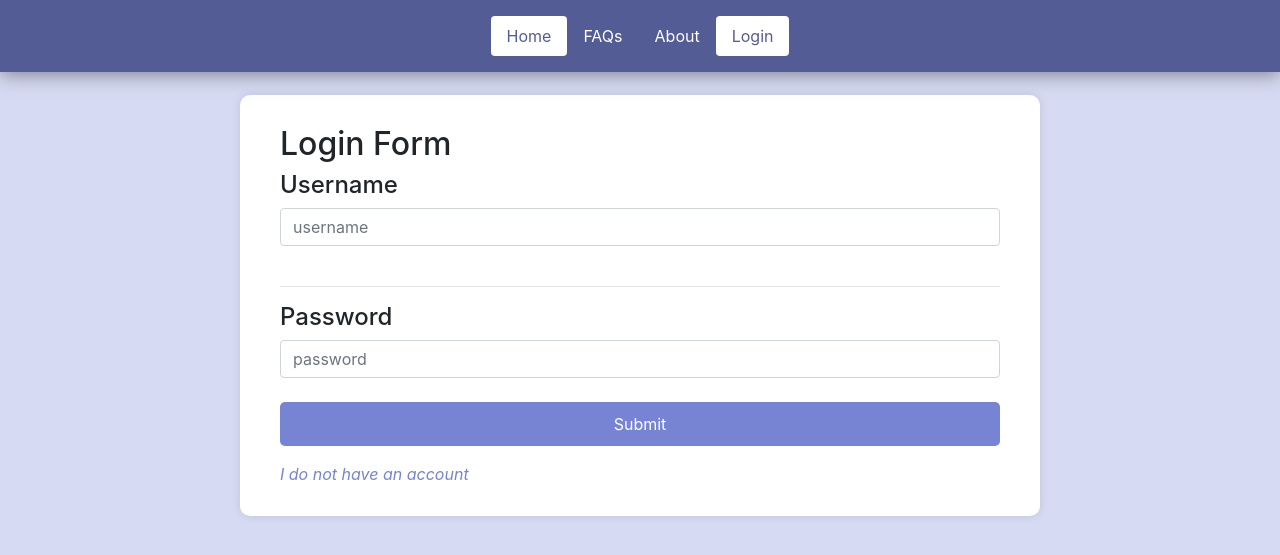
After one commit to kapalaq/DjangoProjects, a Django app: page /blog/login in a window 1280 px wide. The commit adds this page. Shown: the top 555 px of the page. Run offline with Django 4.2, Linux system fonts and the light colour scheme; parts of the project's set-up code (start-up, migrations or seed data) failed here and were passed over; some libraries are stand-ins or nearby versions.

Commit message:
Third task, completed registration, login. Minor changes. My page left

```diff
--- a/eventBlog/static/eventBlog/css/registration_style.css
+++ b/eventBlog/static/eventBlog/css/registration_style.css
@@ -45,3 +45,13 @@
     transform: scale(1.015);
     transition: transform 0.2s ease;
 }
+
+.else {
+    text-decoration: none;
+    color: #7783d3;
+}
+
+.else:hover {
+    text-decoration: none;
+    color: #535c94;
+}
--- a/eventBlog/templates/eventBlog/base.html
+++ b/eventBlog/templates/eventBlog/base.html
@@ -29,6 +29,7 @@
         <li class="nav-item"><a href="{% url 'main' %}" class="nav-link active" aria-current="page" style="background-color: #ffffff; color: #535c94">Home</a></li>
         <li class="nav-item"><a href="{% url 'faqs and contacts' %}#faq" class="nav-link nav-btn" style="color: #ffffff;">FAQs</a></li>
         <li class="nav-item"><a href="{% url 'faqs and contacts' %}#contacts" class="nav-link nav-btn" style="color: #ffffff;">About</a></li>
+
         {% if user.is_authenticated %}
           {% if user.userprofile.registered %}
           <li class="nav-item"><a href="{% url 'my page' %}" class="nav-link active" aria-current="page" style="background-color: #ffffff; color: #535c94;">My page</a></li>
@@ -36,7 +37,7 @@
           <li class="nav-item"><a href="{% url 'registration' %}" class="nav-link active" aria-current="page" style="background-color: #ffffff; color: #535c94;;">Registration</a></li>
           {% endif %}
         {% else %}
-        <li class="nav-item"><a href="#" class="nav-link active" aria-current="page" style="background-color: #ffffff; color: #535c94;">Login</a></li>
+        <li class="nav-item"><a href="{% url 'login' %}" class="nav-link active" aria-current="page" style="background-color: #ffffff; color: #535c94;">Login</a></li>
         {% endif %}
       </ul>
     </header>
--- /dev/null
+++ b/eventBlog/templates/eventBlog/login.html
@@ -0,0 +1,27 @@
+{% extends 'eventBlog/base.html' %}
+
+{% load static %}
+
+{% block head %}
+<link rel="stylesheet" href="{% static 'eventBlog/css/registration_style.css' %}">
+{% endblock %}
+
+{% block content %}
+<div class="body-container">
+    <h2>Login Form</h2>
+    <div class="form-group">
+        <form id="registrationForm" method="post" action="{% url 'login' %}">
+            {% csrf_token %}
+            <h4>Username</h4>
+            <input type="text" id="username" name="username" class="form-control" placeholder="username">
+            <br>
+            <hr>
+            <h4>Password</h4>
+            <input type="password" id="password" name="password" class="form-control" placeholder="password">
+            <br>
+            <button type="submit" class="register-btn" form="registrationForm">Submit</button>
+        </form>
+    </div>
+    <i><a href="{% url 'registration' %}" class="else">I do not have an account</a></i>
+</div>
+{% endblock %}
--- a/eventBlog/templates/eventBlog/registration.html
+++ b/eventBlog/templates/eventBlog/registration.html
@@ -31,5 +31,6 @@
             <button type="submit" class="register-btn" form="registrationForm">Submit</button>
         </form>
     </div>
+    <i><a href="{% url 'login' %}" class="else">I already have an account</a></i>
 </div>
 {% endblock %}
--- a/eventBlog/urls.py
+++ b/eventBlog/urls.py
@@ -6,5 +6,6 @@ urlpatterns = [
     path('event/<int:event_id>', view=event_details, name='details'),
     path('FAQsAndContacts', view=faqs_contacts, name='faqs and contacts'),
     path('registration', view=registration_page, name='registration'),
+    path('login', view=CustomLoginView.as_view(), name='login'),
     path('account', view=my_page, name='my page')
 ]
--- a/eventBlog/views.py
+++ b/eventBlog/views.py
@@ -1,9 +1,9 @@
 from django.shortcuts import render, get_object_or_404, redirect
 from django.utils import timezone
 from django.conf import settings
-from django.contrib.auth import login, authenticate
+from django.contrib.auth import login, views
 
-from .models import Event
+from .models import Event, User, UserEvent, UserProfile
 from .forms import RegisterForm, UserRegistrationForm
 
 
@@ -22,16 +22,21 @@ def index(request):
 def event_details(request, event_id):
     event = get_object_or_404(Event, pk=event_id)
     if request.method == 'POST':
-        # doesn't work, made of random
-        temp = RegisterForm(0, 0, request.POST)
+        temp = RegisterForm(None, 0, request.POST)
         if temp.is_valid():
-            # add reserved
             event.increase()
-    form = RegisterForm(av=event.seats_available, tk=event.seats_taken)
+            user = get_object_or_404(UserProfile, user=request.user)
+            user_event = UserEvent.objects.create(user=user, event=event, place=temp.cleaned_data['place'])
+            user_event.save()
+        else:
+            print(temp.errors)
+
+    form = RegisterForm(event=event, av=event.seats_available)
     context = {
         'title': event.title,
         'diff': (event.seats_available - event.seats_taken),
         'event': event,
+        'user': request.user,
         'form': form,
         'MEDIA_URL': settings.MEDIA_URL,
     }
@@ -62,5 +67,9 @@ def registration_page(request):
     return render(request, 'eventBlog/registration.html', context)
 
 
+class CustomLoginView(views.LoginView):
+    template_name = 'eventBlog/login.html'
+
+
 def my_page(request):
     pass
--- a/nfactorialWeb/settings.py
+++ b/nfactorialWeb/settings.py
@@ -131,3 +131,5 @@ MEDIA_URL = '/media/'
 # https://docs.djangoproject.com/en/4.2/ref/settings/#default-auto-field
 
 DEFAULT_AUTO_FIELD = 'django.db.models.BigAutoField'
+
+LOGIN_REDIRECT_URL = '/blog'
```
Also changed, not shown: eventBlog/forms.py (+7 -7 lines), eventBlog/models.py (+7 -0 lines), eventBlog/templates/eventBlog/event.html (+12 -0 lines), databases/db.sqlite3, eventBlog/migrations/0008_userevent_userprofile_events.py (added), eventBlog/migrations/0009_alter_userprofile_events.py (added), eventBlog/migrations/0010_alter_userprofile_events.py (added), eventBlog/migrations/0011_alter_userevent_unique_together.py (added), eventBlog/migrations/0012_alter_userevent_unique_together.py (added).
